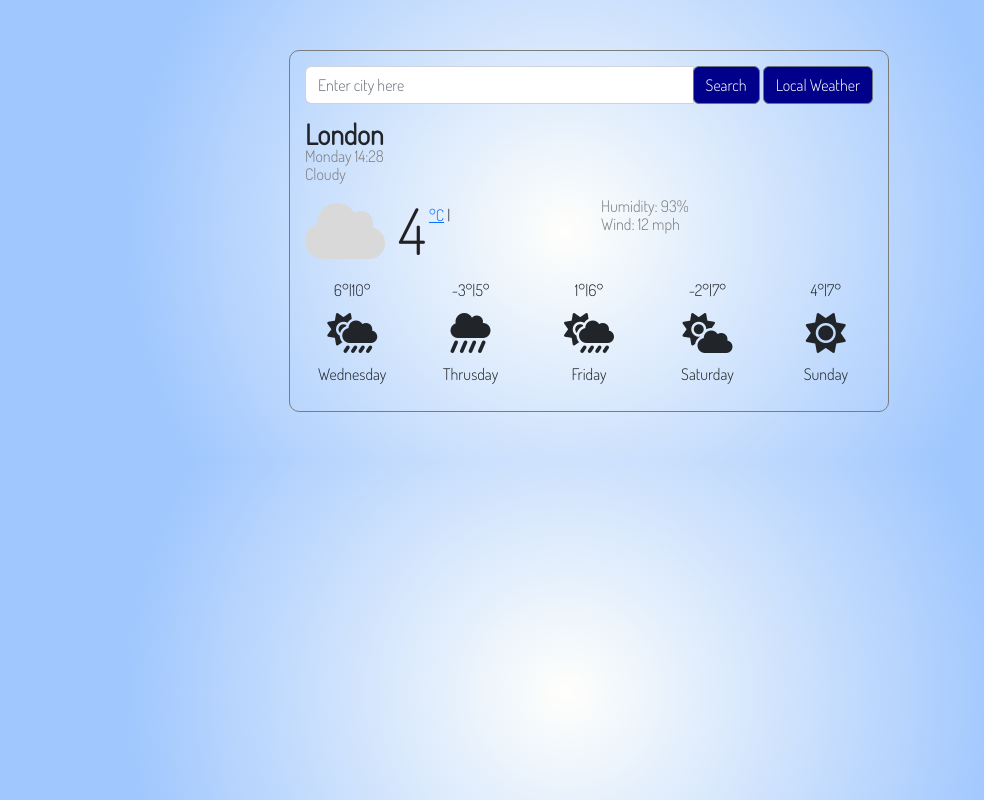
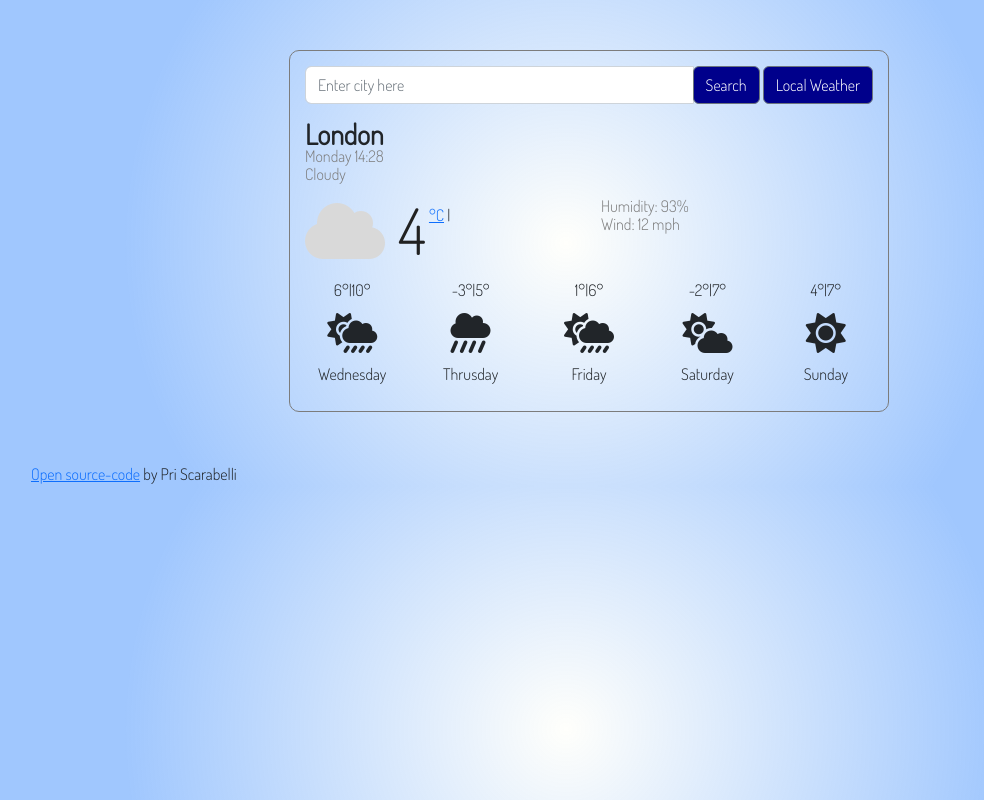
Before and after one commit to priscarabelli/weather-App-git, a plain HTML site: page index.html in a window 1280 px wide. Shown: the whole page, without its empty margins (51-1035 px from the left). Drawn offline with nearby package versions, Linux system fonts and the light colour scheme; no server answers.

Commit message:
added footer with github link and name

```diff
--- a/index.html
+++ b/index.html
@@ -84,6 +84,10 @@
 
     </div>
 </div>
+<footer>
+    <a href="https://github.com/priscarabelli/weather-App-git">Open source-code</a>
+    <span> by Pri Scarabelli</span>
+</footer>
 <script src="src/script.js">
 </script>
 </body>
```
